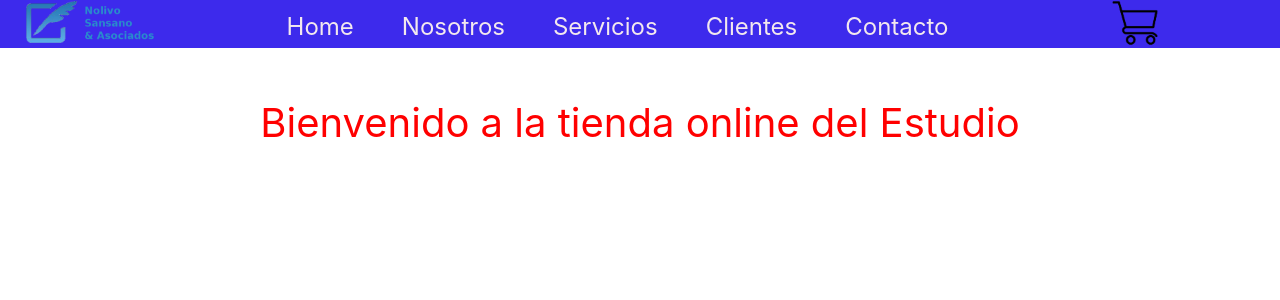
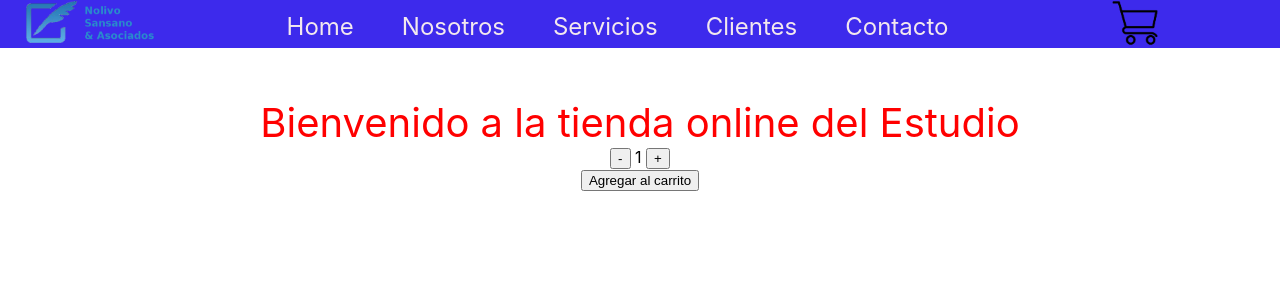
Before and after one commit to gsansano/CoderReact, a React (Create React App) app: page / in a window 1280 px wide. Shown: the top 300 px of the page. Built offline with nearby package versions, Linux system fonts and the light colour scheme.

Commit message:
Agregado contador de productos ItemCount

```diff
--- a/src/App.js
+++ b/src/App.js
@@ -1,15 +1,20 @@
 import './App.css';
+import ItemCount from './components/ItemCount';
 import CartWidget from './components/NavBar/CartWidget';
 import NavBar from './components/NavBar/NavBar';
 
 function App() {
   const greeting = () => NavBar.appendChild(ItemListContainer)
+  const onAdd = (cant) => {
+    console.log(cant)
+ }
 
   function ItemListContainer() {
 
     return (
       <div id="saludo">Bienvenido a la tienda online del Estudio</div>
     )
+
   }
 
   return (
@@ -18,6 +23,7 @@ function App() {
       <CartWidget />
       </NavBar>
     <ItemListContainer greeting={greeting} />
+    <ItemCount initial={1} stock= {10} onAdd= {onAdd} />
     </div>
   );
 }
--- /dev/null
+++ b/src/components/ItemCount.jsx
@@ -0,0 +1,31 @@
+import {useState} from 'react'
+
+const ItemCount = ({ initial, stock, onAdd }) => {
+    const [ count, setCount ] = useState(initial)
+
+    const sumar = () => {
+        if (count < stock) {
+            setCount( count + 1 )
+        }
+    }
+    const restar = () => {
+        if (count > initial) {
+            setCount( count - 1 )
+        }
+    }
+
+    const agregar = () => {
+        onAdd( count )
+    }
+
+    return (
+        <div>
+            <button onClick={restar}> - </button>
+            <label> { count } </label>
+            <button onClick={sumar}> + </button><br />
+            <button onClick={ agregar }>Agregar al carrito</button>
+        </div>
+    )
+}
+
+export default ItemCount
```
